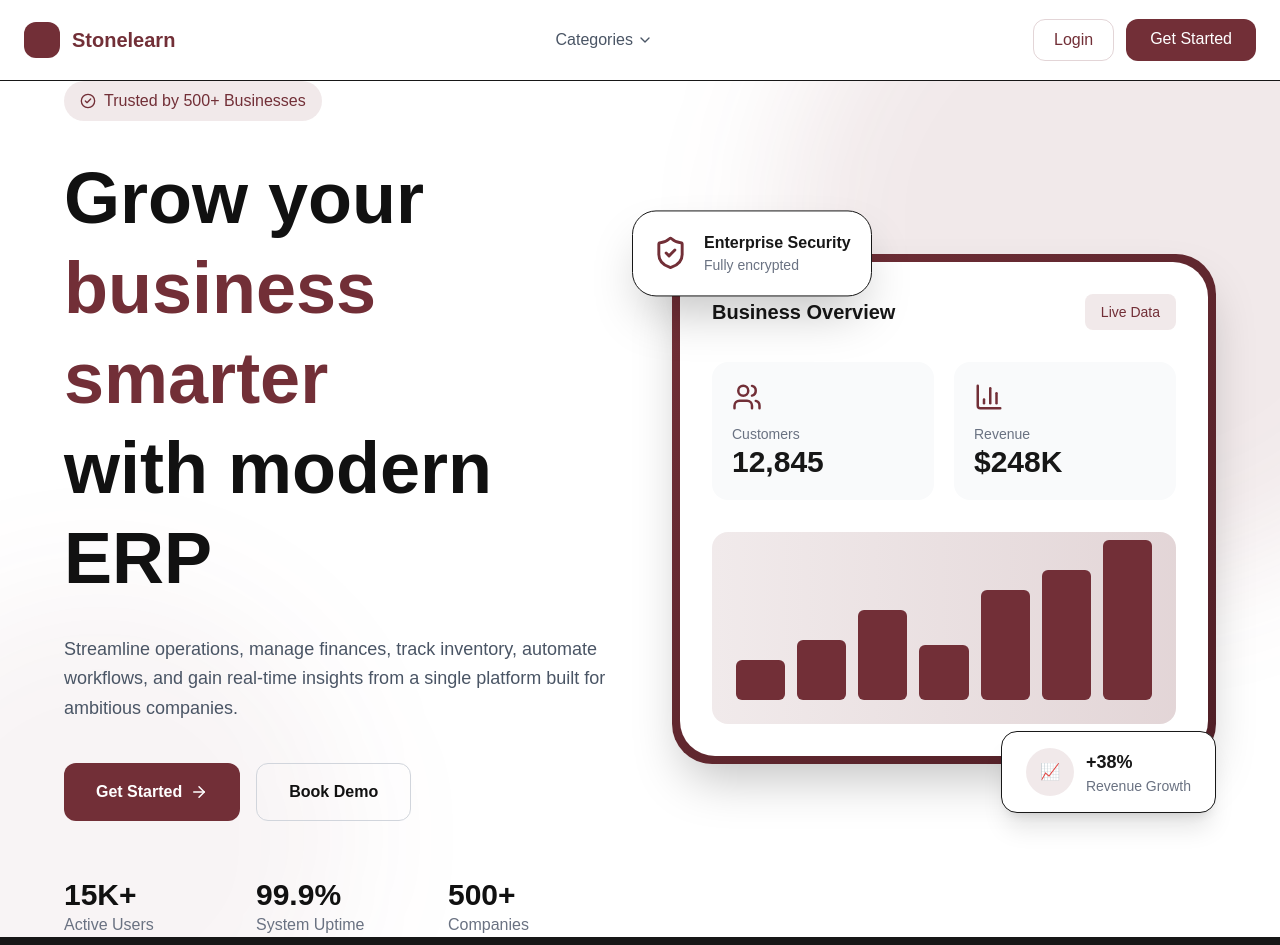
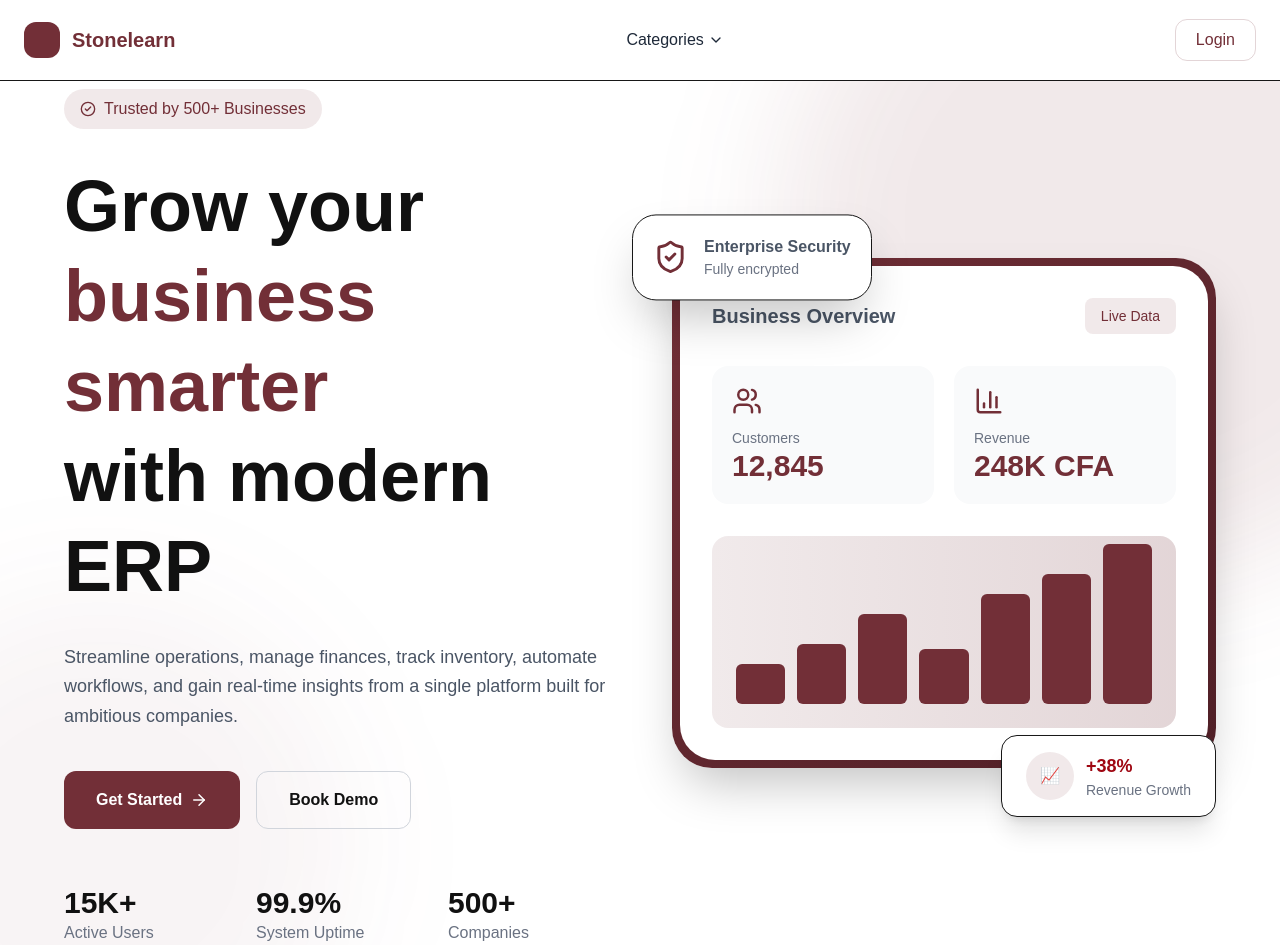
Before and after one commit to jettybay/Stonelearn, a Next.js app: page / in a window 1280 px wide. Built offline with nearby package versions, Linux system fonts and the light colour scheme.

Commit message:
text colors modified

```diff
--- a/app/page.tsx
+++ b/app/page.tsx
@@ -33,7 +33,7 @@ export default function Page() {
               transition={{ duration: 0.7 }}
             >
               {/* Badge */}
-              <div className="inline-flex items-center gap-2 px-4 py-2 rounded-full bg-[#722F37]/10 text-[#722F37] font-medium mb-8">
+              <div className="inline-flex mt-2 items-center gap-2 px-4 py-2 rounded-full bg-[#722F37]/10 text-[#722F37] font-medium mb-8">
                 <CheckCircle2 size={16} />
                 Trusted by 500+ Businesses
               </div>
@@ -112,7 +112,7 @@ export default function Page() {
                   />
 
                   <div>
-                    <h4 className="font-semibold">
+                    <h4 className="font-semibold text-gray-600">
                       Enterprise Security
                     </h4>
                     <p className="text-sm text-gray-500">
@@ -127,7 +127,7 @@ export default function Page() {
                 <div className="bg-white rounded-[35px] p-8">
                   {/* Top Bar */}
                   <div className="flex justify-between items-center mb-8">
-                    <h3 className="font-bold text-xl">
+                    <h3 className="font-bold text-xl text-gray-600">
                       Business Overview
                     </h3>
 
@@ -146,7 +146,7 @@ export default function Page() {
                       <p className="text-gray-500 text-sm">
                         Customers
                       </p>
-                      <h4 className="text-3xl font-bold">
+                      <h4 className="text-3xl font-bold text-[#722F37]">
                         12,845
                       </h4>
                     </div>
@@ -159,8 +159,8 @@ export default function Page() {
                       <p className="text-gray-500 text-sm">
                         Revenue
                       </p>
-                      <h4 className="text-3xl font-bold">
-                        $248K
+                      <h4 className="text-3xl font-bold text-[#722F37]">
+                        248K CFA
                       </h4>
                     </div>
                   </div>
@@ -195,7 +195,7 @@ export default function Page() {
                   </div>
 
                   <div>
-                    <h4 className="font-bold text-lg">
+                    <h4 className="font-bold text-lg text-red-800">
                       +38%
                     </h4>
                     <p className="text-gray-500 text-sm">
--- a/src/categories/ecommerce/page.tsx
+++ b/src/categories/ecommerce/page.tsx
@@ -38,7 +38,7 @@ export default function EcommercePage() {
                 Retail & E-commerce Training
               </span>
 
-              <h1 className="mt-6 text-5xl font-extrabold leading-tight tracking-tight lg:text-7xl">
+              <h1 className="mt-6 text-2xl font-extrabold leading-tight tracking-tight lg:text-7xl text-[#722F37]">
                 The Training Platform Built For E-commerce
               </h1>
 
@@ -54,7 +54,7 @@ export default function EcommercePage() {
                   Start Free Trial
                 </button>
 
-                <button className="rounded-xl border px-8 py-4 font-semibold">
+                <button className="rounded-xl border px-8 py-4 font-semibold text-gray-600">
                   Watch Demo
                 </button>
 
@@ -177,11 +177,11 @@ export default function EcommercePage() {
             title="Simple Pricing For Every Institution"
           />
 
-          <div className="mt-16 grid gap-8 lg:grid-cols-3">
+            <div className="mt-16 grid gap-8 lg:grid-cols-3 text-gray-700">
 
             <PricingCard
               name="Starter"
-              price="$29"
+              price="100,000CFA"
               description="Perfect for small businesses."
               features={[
                 "500 Students",
@@ -193,7 +193,7 @@ export default function EcommercePage() {
 
             <PricingCard
               name="Growth"
-              price="$99"
+              price="150,000CFA"
               description="Most popular choice."
               highlighted
               features={[
--- a/src/categories/edutech/page.tsx
+++ b/src/categories/edutech/page.tsx
@@ -38,7 +38,7 @@ export default function EdutechPage() {
                 Multi-Tenant Learning Platform
               </span>
 
-              <h1 className="mt-6 text-5xl font-extrabold leading-tight tracking-tight lg:text-7xl">
+              <h1 className="mt-6 text-2xl font-extrabold leading-tight tracking-tight lg:text-7xl text-[#722F37]">
                 The Learning Platform Built For Modern Schools
               </h1>
 
@@ -54,7 +54,7 @@ export default function EdutechPage() {
                   Start Free Trial
                 </button>
 
-                <button className="rounded-xl border px-8 py-4 font-semibold">
+                <button className="rounded-xl border px-8 py-4 font-semibold text-gray-600">
                   Watch Demo
                 </button>
 
@@ -177,11 +177,11 @@ export default function EdutechPage() {
             title="Simple Pricing For Every Institution"
           />
 
-          <div className="mt-16 grid gap-8 lg:grid-cols-3">
+          <div className="mt-16 grid gap-8 lg:grid-cols-3 text-gray-700">
 
             <PricingCard
               name="Starter"
-              price="$29"
+              price="100,000CFA"
               description="Perfect for small schools."
               features={[
                 "500 Students",
@@ -193,7 +193,7 @@ export default function EdutechPage() {
 
             <PricingCard
               name="Growth"
-              price="$99"
+              price="150,000CFA"
               description="Most popular choice."
               highlighted
               features={[
--- a/src/categories/fintech/page.tsx
+++ b/src/categories/fintech/page.tsx
@@ -38,7 +38,7 @@ export default function FintechPage() {
                 Financial Training Solutions
               </span>
 
-              <h1 className="mt-6 text-5xl font-extrabold leading-tight tracking-tight lg:text-7xl">
+              <h1 className="mt-6 text-2xl font-extrabold leading-tight tracking-tight lg:text-7xl text-[#722F37]">
                 The Training Platform Built For Modern Fintech
               </h1>
 
@@ -54,7 +54,7 @@ export default function FintechPage() {
                   Start Free Trial
                 </button>
 
-                <button className="rounded-xl border px-8 py-4 font-semibold">
+                <button className="rounded-xl border px-8 py-4 font-semibold text-gray-600">
                   Watch Demo
                 </button>
 
@@ -177,11 +177,11 @@ export default function FintechPage() {
             title="Simple Pricing For Every Institution"
           />
 
-          <div className="mt-16 grid gap-8 lg:grid-cols-3">
+          <div className="mt-16 grid gap-8 lg:grid-cols-3 text-gray-700">
 
             <PricingCard
               name="Starter"
-              price="$29"
+              price="100,000CFA"
               description="Perfect for small teams."
               features={[
                 "500 Students",
@@ -193,7 +193,7 @@ export default function FintechPage() {
 
             <PricingCard
               name="Growth"
-              price="$99"
+              price="150,000CFA"
               description="Most popular choice."
               highlighted
               features={[
--- a/src/components/feature-card/index.tsx
+++ b/src/components/feature-card/index.tsx
@@ -12,7 +12,7 @@ export function FeatureCard({
   return (
     <div className="rounded-3xl bg-white p-8 shadow-sm">
       <Icon className="mb-4 text-[#722F37]" size={40} />
-      <h3 className="text-xl font-semibold">{title}</h3>
+      <h3 className="text-xl font-semibold text-gray-600">{title}</h3>
       <p className="mt-3 text-[#722F37]">{description}</p>
     </div>
   );
--- a/src/components/navbar/index.tsx
+++ b/src/components/navbar/index.tsx
@@ -180,13 +180,13 @@ export function Navbar() {
                 <button className="w-full rounded-xl border border-[#722F37] py-3.5 font-bold text-[#722F37] active:scale-95 transition-all">
                   Login
                 </button>
-                <Link
+                {/* <Link
                   href="/Auth/Signup"
                   onClick={() => setIsMobileMenuOpen(false)}
                   className="w-full rounded-xl bg-[#722F37] py-3.5 font-bold text-white shadow-lg shadow-[#722F37]/20 active:scale-95 transition-all text-center"
                 >
                   Get Started
-                </Link>
+                </Link> */}
               </div>
             </div>
           </motion.div>
--- a/src/components/navbar/navbarLanding.tsx
+++ b/src/components/navbar/navbarLanding.tsx
@@ -61,7 +61,7 @@ export function NavbarLanding() {
             <button
               onClick={() => setIsOpen(!isOpen)}
               className={`flex items-center gap-1 font-medium transition-colors py-2 focus:outline-none ${
-                isOpen ? "text-[#722F37]" : "text-gray-600 hover:text-[#722F37]"
+                isOpen ? "text-[#722F37]" : "text-gray-800 hover:text-[#722F37]"
               }`}>
               Categories
               <ChevronDown
@@ -107,12 +107,12 @@ export function NavbarLanding() {
             <button className="rounded-xl border border-[#722F37]/20 px-5 py-2 text-[#722F37] hover:bg-gray-50 transition">
               Login
             </button>
-            <Link
+            {/* <Link
               href="/Auth/Signup"
               className="rounded-xl bg-[#722F37] px-6 py-2 text-white hover:bg-[#722F37]/90 transition text-center"
             >
               Get Started
-            </Link>
+            </Link> */}
           </div>
 
           {/* Mobile Menu Toggle */}
@@ -162,13 +162,13 @@ export function NavbarLanding() {
                 <button className="w-full rounded-xl border border-[#722F37]/20 py-4 font-bold text-[#722F37]">
                   Login
                 </button>
-                <Link
+                {/* <Link
                   href="/Auth/Signup"
                   onClick={() => setIsMobileMenuOpen(false)}
                   className="w-full rounded-xl bg-[#722F37] py-4 font-bold text-white shadow-lg shadow-[#722F37]/20 text-center"
                 >
                   Get Started
-                </Link>
+                </Link> */}
               </div>
             </div>
           </motion.div>
```
Also changed, not shown: src/categories/healthtech/page.tsx (+6 -6 lines).
